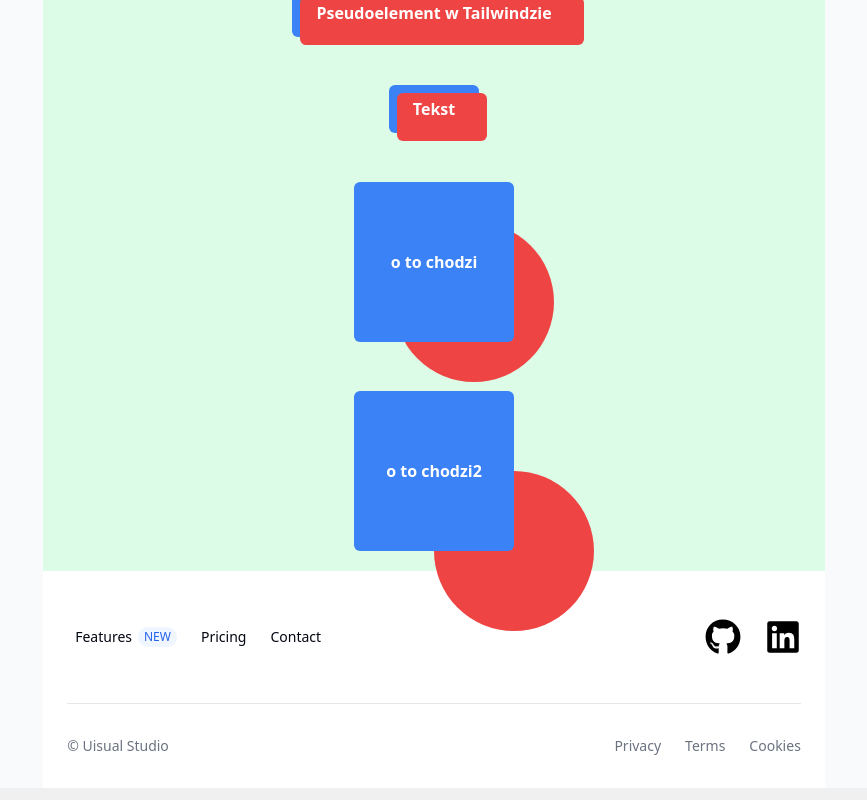
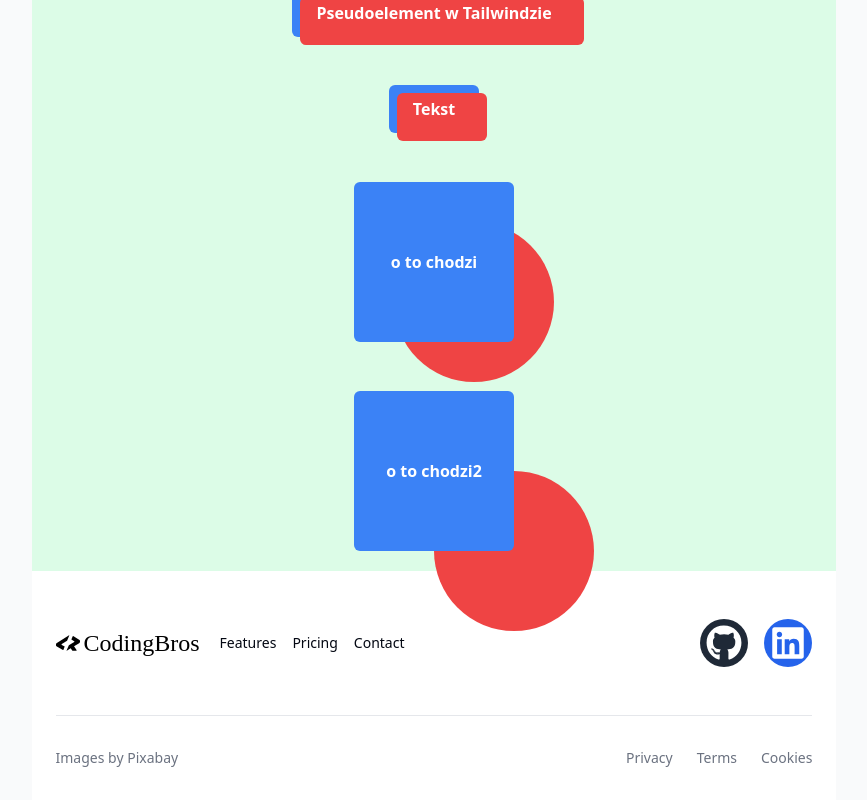
Before and after one commit to sabaudianin/NicePage, a React app: page /tickets in a window 1280 px wide. Shown: the part 309-1109 px from the top of the page, without its empty margins (206-1073 px from the left). Built offline with nearby package versions, Linux system fonts and the light colour scheme; no server answers.

Commit message:
fixed buttons wide-bug

```diff
--- a/src/components/cta/Cta.jsx
+++ b/src/components/cta/Cta.jsx
@@ -21,7 +21,7 @@ export const Cta = () => {
             Join Poland's premier event for web developers!
           </h3>
         </div>
-        <div className="flex flex-col gap-3 p-2">
+        <div className="flex flex-col gap-3 p-2 w-full">
           <BuyTicketButton />
           <BecomeASponsor />
           <JoinAsASpeaker />
--- a/src/components/footer/Footer.jsx
+++ b/src/components/footer/Footer.jsx
@@ -1,33 +1,80 @@
 import React from "react";
 import { Logo } from "../../elements/Logo";
 import { FaLinkedin, FaGithub } from "react-icons/fa";
+import { SiPixabay } from "react-icons/si";
 
 export const Footer = () => {
   return (
-    <footer class="bg-white dark:bg-gray-950">
-      <div class="flex flex-col items-center mx-auto max-w-[52.5rem] px-6 lg:max-w-[78rem] *:w-full *:flex *:flex-col *:items-center">
-        <div class="gap-6 py-12 border-b border-solid border-b-gray-200 dark:border-b-gray-800 lg:flex-row">
-          <div class="flex flex-col items-center gap-2 lg:flex-row *:flex *:items-center *:gap-x-1.5 *:px-2 *:py-1.5 *:text-sm *:text-gray-950 dark:*:text-gray-50 *:font-medium">
-            <a href="#">
-              Features
-              <span class="bg-blue-50 dark:bg-blue-900 flex px-1.5 py-0.5 rounded-full text-xs text-blue-600 dark:text-white font-medium">
-                NEW
-              </span>
+    <footer className="bg-white dark:bg-gray-950">
+      <div className="flex flex-col items-center mx-auto max-w-screen-lg px-6 lg:max-w-[78rem] w-full">
+        <div className="flex flex-col items-center gap-6 py-12 border-b border-gray-200 dark:border-gray-800 lg:flex-row lg:justify-between lg:w-full">
+          <div className="flex flex-col items-center gap-2 lg:flex-row lg:gap-x-4">
+            <Logo />
+            <nav className="flex items-center gap-4 text-sm text-gray-950 dark:text-gray-50 font-medium">
+              <a
+                href="#"
+                className="hover:underline"
+              >
+                Features
+              </a>
+              <a
+                href="#"
+                className="hover:underline"
+              >
+                Pricing
+              </a>
+              <a
+                href="#"
+                className="hover:underline"
+              >
+                Contact
+              </a>
+            </nav>
+          </div>
+
+          <div className="flex items-center gap-x-4 text-4xl">
+            <a
+              href="https://github.com/sabaudianin"
+              target="_blank"
+              rel="noopener noreferrer"
+              className="flex items-center justify-center w-12 h-12 rounded-full bg-gray-800 text-white hover:bg-gray-700 transition-colors"
+              aria-label="GitHub"
+            >
+              <FaGithub />
             </a>
-            <a href="#">Pricing</a>
-            <a href="#">Contact</a>
-          </div>
-          <div class="flex items-center gap-x-1 lg:w-full lg:justify-end lg:gap-x-6 text-4xl">
-            <FaGithub />
-            <FaLinkedin />
+            <a
+              href="https://linkedin.com/in/rafal-bobko-569388234"
+              target="_blank"
+              rel="noopener noreferrer"
+              className="flex items-center justify-center w-12 h-12 rounded-full bg-blue-600 text-white hover:bg-blue-500 transition-colors"
+              aria-label="LinkedIn"
+            >
+              <FaLinkedin />
+            </a>
           </div>
         </div>
-        <div class="gap-y-6 py-8 lg:flex-row lg:justify-between *:text-sm *:text-gray-500">
-          <p>&copy; Uisual Studio</p>
-          <div class="flex items-center gap-x-6 hover:*:text-gray-950 dark:hover:*:text-gray-50 *:transition *:duration-[250ms] *:ease-in-out">
-            <a href="#">Privacy</a>
-            <a href="#">Terms</a>
-            <a href="#">Cookies</a>
+
+        <div className="flex flex-col items-center gap-y-6 py-8 lg:flex-row lg:justify-between lg:w-full">
+          <p className="text-sm text-gray-500">Images by Pixabay</p>
+          <div className="flex items-center gap-x-6 text-sm text-gray-500 hover:text-gray-950 dark:hover:text-gray-50 transition duration-250 ease-in-out">
+            <a
+              href="#"
+              className="hover:underline"
+            >
+              Privacy
+            </a>
+            <a
+              href="#"
+              className="hover:underline"
+            >
+              Terms
+            </a>
+            <a
+              href="#"
+              className="hover:underline"
+            >
+              Cookies
+            </a>
           </div>
         </div>
       </div>
--- a/src/elements/BecomeSponsor.jsx
+++ b/src/elements/BecomeSponsor.jsx
@@ -3,7 +3,7 @@ export const BecomeASponsor = () => {
     <div className="w-full">
       <button
         onClick={() => console.log("Become Sponsor")}
-        className="px-20 py-2 bg-green-500 text-white rounded hover:bg-green-600 text-lg lg:text-2xl font-bold"
+        className="min-w-[20rem] px-6 py-2 bg-green-500 text-white rounded hover:bg-green-600 text-lg lg:text-2xl font-bold"
       >
         Become Sponsor
       </button>
--- a/src/elements/BuyTicketButton.jsx
+++ b/src/elements/BuyTicketButton.jsx
@@ -1,11 +1,9 @@
 export const BuyTicketButton = () => {
   return (
-    <div className="relative ">
-      <div className="absolute top-1 left-1 w-full h-full rounded border-2 border-red-500 z-0 "></div>
-
+    <div className="w-full">
       <button
         onClick={() => console.log("Buy ticket")}
-        className="relative z-1 w-full px-20 py-2 bg-orange-400 text-white rounded hover:bg-orange-600 text-lg lg:text-2xl font-bold animate-bgPulse"
+        className="min-w-[20rem] px-6 py-2 bg-orange-400 text-white rounded hover:bg-orange-600 text-lg lg:text-2xl font-bold  animate-bgPulse "
       >
         Buy Tickets
       </button>
--- a/src/elements/JoinAsASpeaker.jsx
+++ b/src/elements/JoinAsASpeaker.jsx
@@ -1,9 +1,9 @@
 export const JoinAsASpeaker = () => {
   return (
-    <div className="">
+    <div className="w-full">
       <button
         onClick={() => console.log("Join As A sepeaker")}
-        className="px-20 py-2 bg-purple-500 text-white rounded hover:bg-purple-600 text-lg lg:text-2xl font-bold"
+        className="min-w-[20rem]  px-6 py-2 bg-purple-500 text-white rounded hover:bg-purple-600 text-lg lg:text-2xl font-bold"
       >
         Join as a Speaker
       </button>
```
